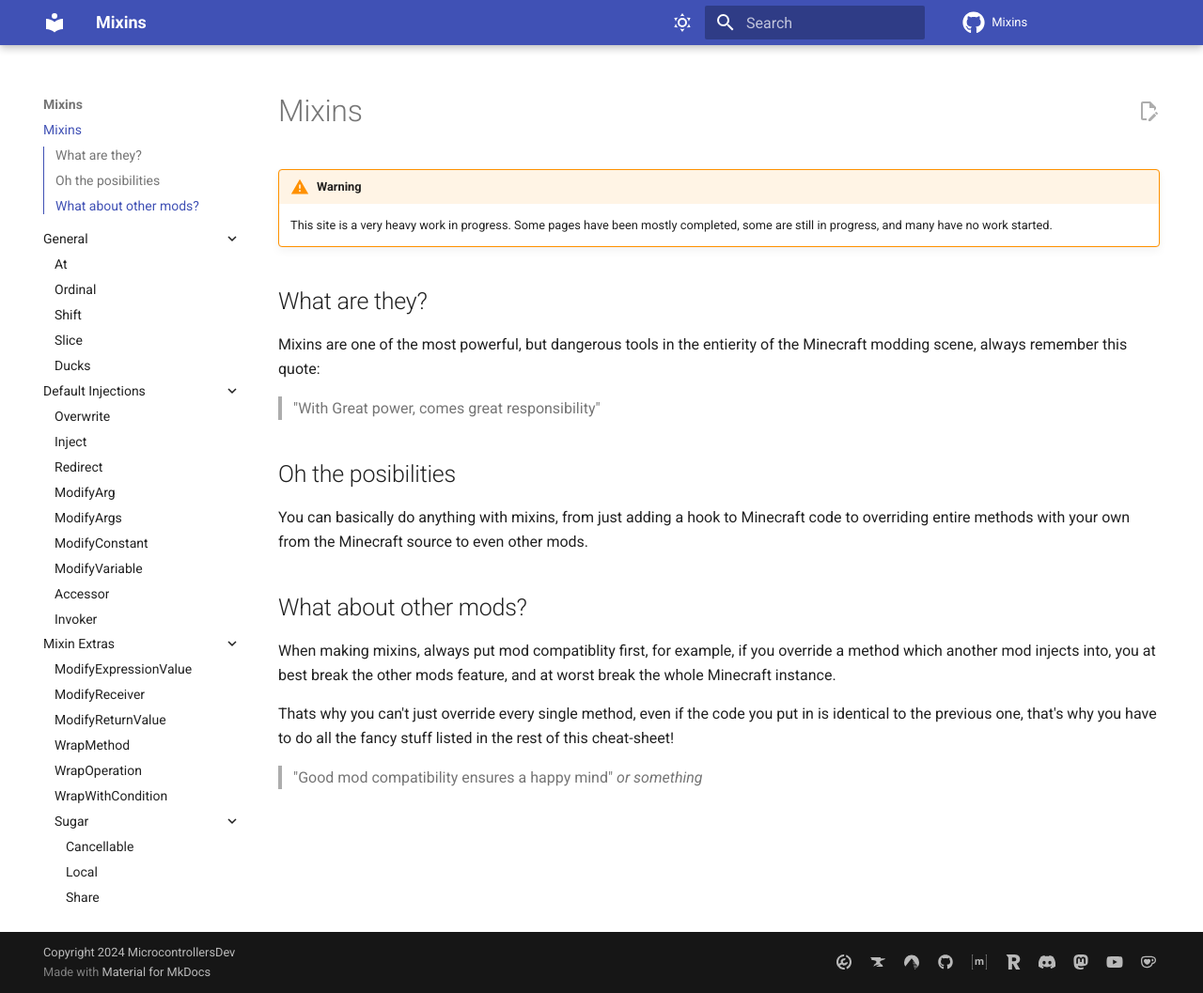
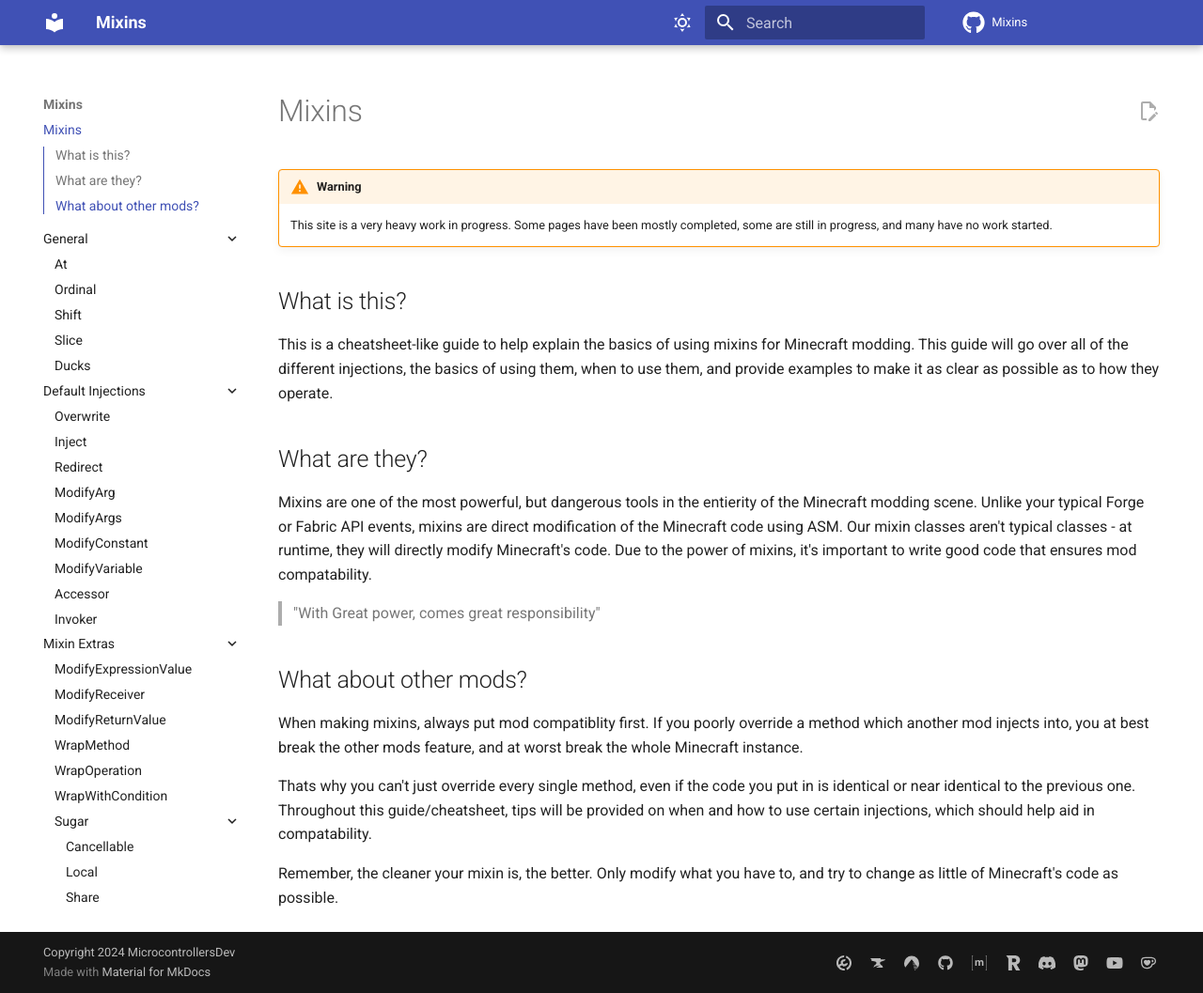
Before and after one commit to MicrocontrollersDev/Mixins, an MkDocs documentation site: the page built from docs/index.md, in a window 1280 px wide and 1057 px high. Shown: the whole window at 94% size. Built offline with MkDocs 1.6.1 and Material for MkDocs 9.7.7, drawn with Linux system fonts in a browser that asks for light colours; comment, search, counter and statistics services are not loaded.

Commit message:
improve intro page

```diff
--- a/docs/index.md
+++ b/docs/index.md
@@ -1,21 +1,22 @@
 # Mixins
+
 !!! warning
     This site is a very heavy work in progress. Some pages have been mostly completed, some are still in progress, and many have no work started.
 
+## What is this?
+
+This is a cheatsheet-like guide to help explain the basics of using mixins for Minecraft modding. This guide will go over all of the different injections, the basics of using them, when to use them, and provide examples to make it as clear as possible as to how they operate.
+
 ## What are they?
 
-Mixins are one of the most powerful, but dangerous tools in the entierity of the Minecraft modding scene, always remember this quote:
+Mixins are one of the most powerful, but dangerous tools in the entierity of the Minecraft modding scene. Unlike your typical Forge or Fabric API events, mixins are direct modification of the Minecraft code using ASM. Our mixin classes aren't typical classes - at runtime, they will directly modify Minecraft's code. Due to the power of mixins, it's important to write good code that ensures mod compatability.
 
 > "With Great power, comes great responsibility"
 
-## Oh the posibilities
-
-You can basically do anything with mixins, from just adding a hook to Minecraft code to overriding entire methods with your own from the Minecraft source to even other mods.
-
 ## What about other mods?
 
-When making mixins, always put mod compatiblity first, for example, if you override a method which another mod injects into, you at best break the other mods feature, and at worst break the whole Minecraft instance.
+When making mixins, always put mod compatiblity first. If you poorly override a method which another mod injects into, you at best break the other mods feature, and at worst break the whole Minecraft instance.
 
-Thats why you can't just override every single method, even if the code you put in is identical to the previous one, that's why you have to do all the fancy stuff listed in the rest of this cheat-sheet!
+Thats why you can't just override every single method, even if the code you put in is identical or near identical to the previous one. Throughout this guide/cheatsheet, tips will be provided on when and how to use certain injections, which should help aid in compatability.
 
-> "Good mod compatibility ensures a happy mind" *or something*
+Remember, the cleaner your mixin is, the better. Only modify what you have to, and try to change as little of Minecraft's code as possible.
```
Also changed, not shown: docs/default/redirect.md (+1 -1 lines).
